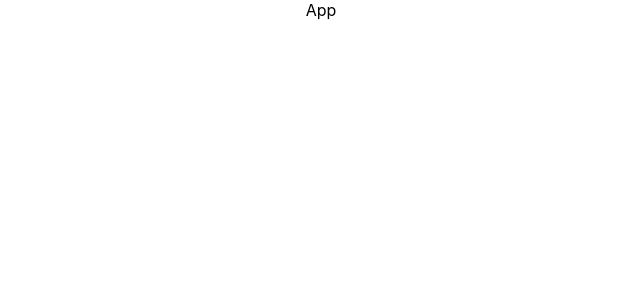
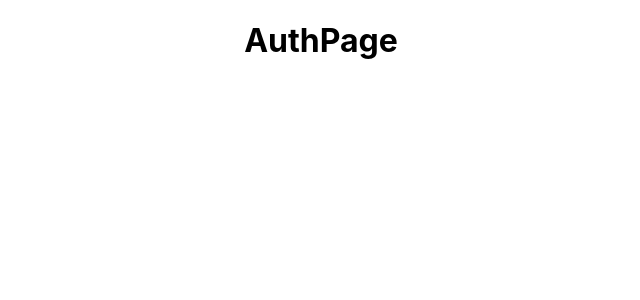
Before and after one commit to vsalter/reactPractice, a React (Create React App) app: page / in a window 1280 px wide. Shown: the top 300 px of the page, without its empty margins (319-959 px from the left). Built offline with nearby package versions, Linux system fonts and the light colour scheme.

Commit message:
conditionally rendered neworderpage or authpage in App.jsx

```diff
--- a/src/pages/App/App.jsx
+++ b/src/pages/App/App.jsx
@@ -1,3 +1,5 @@
+import AuthPage from '../AuthPage/AuthPage';
+import NewOrderPage from '../NewOrderPage/NewOrderPage';
 import './App.css';
 import { useState } from 'react';
 
@@ -7,7 +9,11 @@ function App() {
 
   return (
     <main className="App">
-      App
+      { user ?
+        <NewOrderPage />
+        :
+        <AuthPage />
+      }
     </main>
   );
 }
```
